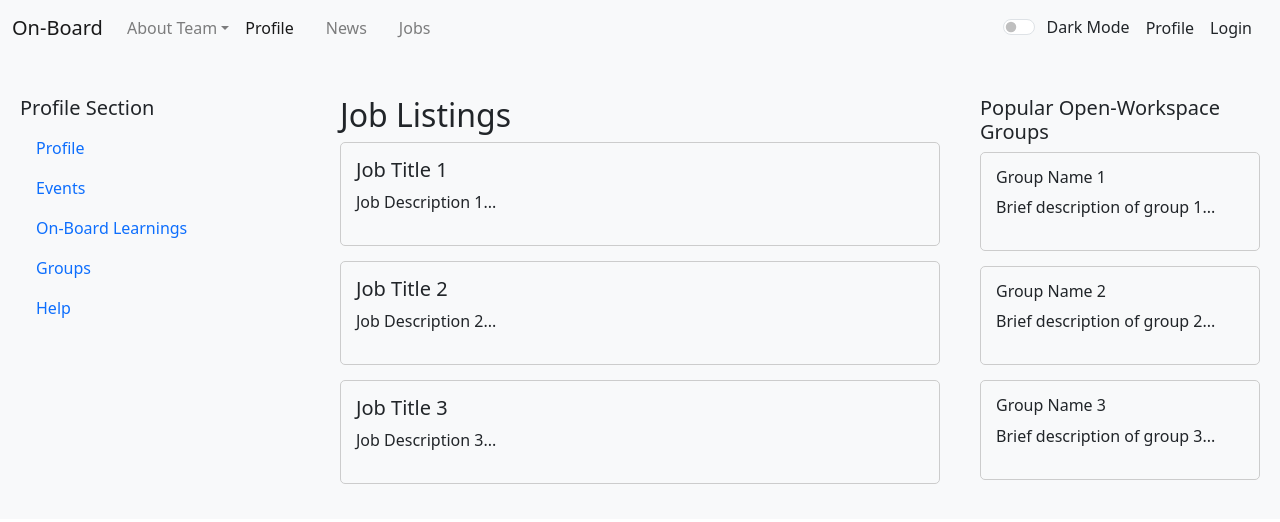
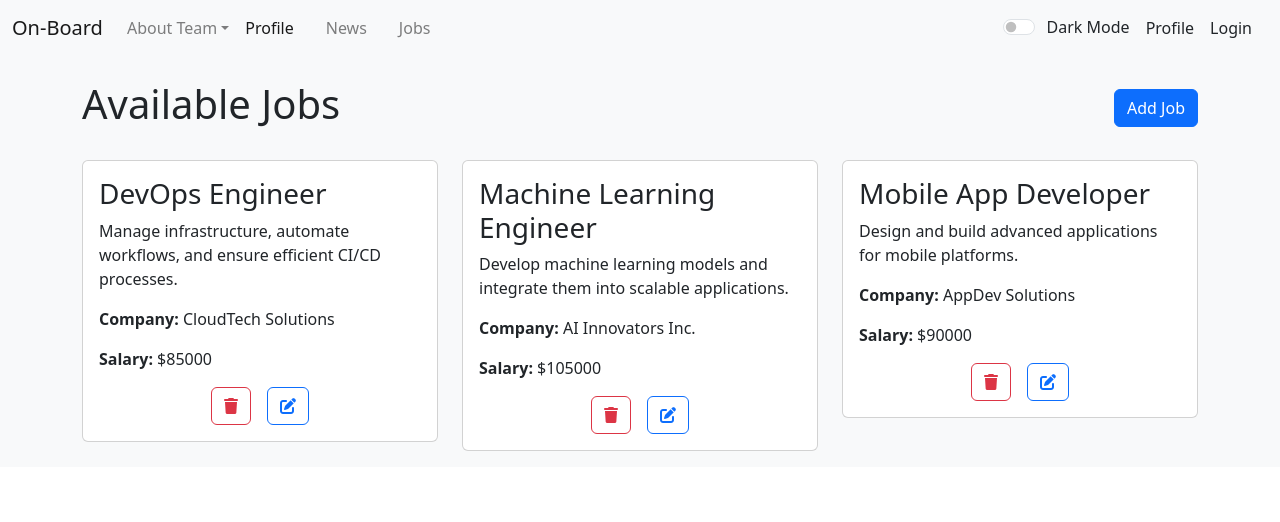
Before and after one commit to kru2710shna/On-Board, a React (Create React App) app in the folder client/: page /body in a window 1280 px wide. Shown: the top 522 px of the page. Built offline with nearby package versions, Linux system fonts and the light colour scheme; the HTML template or start-up script is replaced by a standard one.

Commit message:
Jobs Add

```diff
--- a/client/package.json
+++ b/client/package.json
@@ -3,6 +3,7 @@
   "version": "0.1.0",
   "private": true,
   "dependencies": {
+    "@fortawesome/fontawesome-free": "^6.6.0",
     "@testing-library/jest-dom": "^5.17.0",
     "@testing-library/react": "^13.4.0",
     "@testing-library/user-event": "^13.5.0",
--- a/client/src/App.js
+++ b/client/src/App.js
@@ -14,7 +14,7 @@ import EditProfile from './components/EditProfile';
 import News from './components/News';
 import Jobs from './components/Jobs';
 import JobState from './context/Jobs/JobsState';
-
+import AddJob from './components/AddJob'
 function App() {
     const [isDarkMode, setIsDarkMode] = useState(false);
     const [user, setUser] = useState({
@@ -71,6 +71,7 @@ function App() {
                         <Route path="/edit-profile" element={<EditProfile user={user} onSave={handleProfileSave} />} />
                         <Route path="/logout" element={<Logout />} />
                         <Route path="/news" element={<News isDarkMode={isDarkMode} />} />
+                        <Route path="/AddJob" element={<AddJob />} />
                     </Routes>
                 </Router>
             </div>
--- a/client/src/components/AboutPage.js
+++ b/client/src/components/AboutPage.js
@@ -1,7 +1,7 @@
 // src/components/AboutPage.js
 import React from 'react';
 import { Link } from 'react-router-dom';
-import { useContext } from 'react';
+
 
 const AboutPage = () => {
   return (
--- /dev/null
+++ b/client/src/components/AddJob.js
@@ -0,0 +1,83 @@
+import React, { useState, useContext } from 'react';
+import JobContext from '../context/Jobs/jobsContext';
+
+const AddJob = () => {
+  const { addJob } = useContext(JobContext);
+
+  const [jobDetails, setJobDetails] = useState({
+    jobTitle: '',
+    jobDescription: '',
+    jobCompany: '',
+    jobSalary: ''
+  });
+
+  const handleSubmit = (e) => {
+    e.preventDefault();
+    addJob(jobDetails);  // Call addJob to add the job to the context
+    setJobDetails({ jobTitle: '', jobDescription: '', jobCompany: '', jobSalary: '' });
+  };
+
+  const handleChange = (e) => {
+    setJobDetails({ ...jobDetails, [e.target.name]: e.target.value });
+  };
+
+  return (
+    <form onSubmit={handleSubmit}>
+      <div className="mb-3">
+        <label htmlFor="jobTitle" className="form-label">Job Title</label>
+        <input
+          type="text"
+          className="form-control"
+          id="jobTitle"
+          name="jobTitle"
+          onChange={handleChange}
+          placeholder="Enter job title"
+          value={jobDetails.jobTitle}
+          required
+        />
+      </div>
+      <div className="mb-3">
+        <label htmlFor="jobDescription" className="form-label">Job Description</label>
+        <textarea
+          className="form-control"
+          id="jobDescription"
+          name="jobDescription"
+          onChange={handleChange}
+          rows="4"
+          placeholder="Describe the job responsibilities and qualifications"
+          value={jobDetails.jobDescription}
+          required
+        ></textarea>
+      </div>
+      <div className="mb-3">
+        <label htmlFor="jobCompany" className="form-label">Company Name</label>
+        <input
+          type="text"
+          className="form-control"
+          id="jobCompany"
+          name="jobCompany"
+          onChange={handleChange}
+          placeholder="Enter company name"
+          value={jobDetails.jobCompany}
+          required
+        />
+      </div>
+      <div className="mb-3">
+        <label htmlFor="jobSalary" className="form-label">Salary</label>
+        <input
+          type="number"
+          className="form-control"
+          id="jobSalary"
+          name="jobSalary"
+          onChange={handleChange}
+          placeholder="Enter salary amount"
+          value={jobDetails.jobSalary}
+          required
+        />
+      </div>
+      <button type="submit" className="btn btn-primary w-100">Submit Job</button>
+    </form>
+  );
+}
+
+export default AddJob;
--- a/client/src/components/BodyPage.js
+++ b/client/src/components/BodyPage.js
@@ -1,76 +1,14 @@
 // src/components/BodyPage.js
 import React from 'react';
 import '../BodyPage.css'; // Optional: For additional styles
+import Jobs from './Jobs';
 
 const BodyPage = ({ isDarkMode }) => {
     return (
-        <div className={`container-fluid ${isDarkMode ? 'bg-dark text-white' : 'bg-light text-dark'}`}>
-            <div className="row" style={{ marginTop: '20px' }}>
-                {/* Left Column */}
-                <div className={`col-3 ${isDarkMode ? 'bg-secondary text-white' : 'bg-light text-dark'}`} style={{ padding: '20px' }}>
-                    <h5>Profile Section</h5>
-                    <ul className="nav flex-column">
-                        <li className="nav-item">
-                            <a className="nav-link active" href="#profile">Profile</a>
-                        </li>
-                        <li className="nav-item">
-                            <a className="nav-link" href="#events">Events</a>
-                        </li>
-                        <li className="nav-item">
-                            <a className="nav-link" href="#learning">On-Board Learnings</a>
-                        </li>
-                        <li className="nav-item">
-                            <a className="nav-link" href="#groups">Groups</a>
-                        </li>
-                        <li className="nav-item">
-                            <a className="nav-link" href="#help">Help</a>
-                        </li>
-                    </ul>
-                </div>
 
-                {/* Mid Column - Job Listings */}
-                <div className={`col-6 ${isDarkMode ? 'bg-secondary text-white' : 'bg-light text-dark'}`} style={{ padding: '20px' }}>
-                    <h2>Job Listings</h2>
-                    <div className="job-listings">
-                        {/* Job Posting Cards will go here */}
-                        <div className="job-card">
-                            <h5>Job Title 1</h5>
-                            <p>Job Description 1...</p>
-                        </div>
-                        <div className="job-card">
-                            <h5>Job Title 2</h5>
-                            <p>Job Description 2...</p>
-                        </div>
-                        <div className="job-card">
-                            <h5>Job Title 3</h5>
-                            <p>Job Description 3...</p>
-                        </div>
-                        {/* Add more job postings as needed */}
-                    </div>
-                </div>
-
-                {/* Right Column - Popular Open-Workspace Groups */}
-                <div className={`col-3 ${isDarkMode ? 'bg-secondary text-white' : 'bg-light text-dark'}`} style={{ padding: '20px' }}>
-                    <h5>Popular Open-Workspace Groups</h5>
-                    <div className="group-list">
-                        {/* Group Cards will go here */}
-                        <div className="group-card">
-                            <h6>Group Name 1</h6>
-                            <p>Brief description of group 1...</p>
-                        </div>
-                        <div className="group-card">
-                            <h6>Group Name 2</h6>
-                            <p>Brief description of group 2...</p>
-                        </div>
-                        <div className="group-card">
-                            <h6>Group Name 3</h6>
-                            <p>Brief description of group 3...</p>
-                        </div>
-                        {/* Add more groups as needed */}
-                    </div>
-                </div>
-            </div>
-        </div>
+        <>
+            <Jobs />
+        </>
     );
 };
 
--- a/client/src/components/Jobs.js
+++ b/client/src/components/Jobs.js
@@ -1,9 +1,11 @@
 import React, { useContext } from 'react';
+import { useNavigate } from 'react-router-dom';
 import JobContext from '../context/Jobs/jobsContext';
 import JobsItem from './JobsItem';
 import 'bootstrap/dist/css/bootstrap.min.css';
 
 const Jobs = () => {
+  const navigate = useNavigate();
   const context = useContext(JobContext);
   const { jobs } = context;
 
@@ -12,16 +14,26 @@ const Jobs = () => {
   }
 
   return (
-    <div className="container">
-      <h1 className="text-center my-4">Available Jobs</h1>
-      <div className="row">
-        {jobs.map((job) => (
-          <div key={job._id} className="col-md-4 mb-3"> {/* Column layout for each card */}
-            <JobsItem job={job} />
-          </div>
-        ))}
+    <>
+      <div className="container my-4">
+        <div className="d-flex justify-content-between align-items-center">
+          <h1>Available Jobs</h1>
+          <button
+            className="btn btn-primary"
+            onClick={() => navigate('/AddJob')}
+          >
+            Add Job
+          </button>
+        </div>
+        <div className="row mt-4">
+          {jobs.map((job) => (
+            <div key={job._id} className="col-md-4 mb-3">
+              <JobsItem job={job} />
+            </div>
+          ))}
+        </div>
       </div>
-    </div>
+    </>
   );
 };
 
--- a/client/src/components/JobsItem.js
+++ b/client/src/components/JobsItem.js
@@ -1,14 +1,25 @@
 import React from 'react';
 import 'bootstrap/dist/css/bootstrap.min.css';
+import '@fortawesome/fontawesome-free/css/all.min.css';
 
 const JobsItem = ({ job }) => {
   return (
-    <div className="card mb-3">
+    <div className="card">
       <div className="card-body">
         <h3 className="card-title">{job.jobTitle}</h3>
         <p className="card-text">{job.jobDescription}</p>
         <p className="card-text"><strong>Company:</strong> {job.jobCompany}</p>
         <p className="card-text"><strong>Salary:</strong> ${job.jobSalary}</p>
+
+        {/* Icon Section */}
+        <div className="d-flex justify-content-center mt-3">
+          <button className="btn btn-outline-danger mx-2">
+            <i className="fa-solid fa-trash"></i>
+          </button>
+          <button className="btn btn-outline-primary mx-2">
+            <i className="fa-solid fa-pen-to-square"></i>
+          </button>
+        </div>
       </div>
     </div>
   );
--- a/client/src/context/Jobs/JobsState.js
+++ b/client/src/context/Jobs/JobsState.js
@@ -35,8 +35,31 @@
 
   const [jobs, setJobs] = useState(initialJobs);
 
+  // Add Jobs
+  const addJob = (newJob) => {
+    const job = {
+      ...newJob,
+      _id: Date.now().toString(),  // Generate a unique ID for the new job
+      date: new Date().toISOString()
+    };
+    setJobs([...jobs, job]);  // Add the new job to the state without mutating it
+  };
+
+
+
+
+  // Delete Jobs
+  const deletejob = () => {
+
+  }
+
+  // Edit Jobs
+  const editjob = () => {
+
+  }
+
   return (
-      <JobContext.Provider value={{ jobs, setJobs }}>
+    <JobContext.Provider value={{ jobs, addJob, deletejob, editjob }}>
       {props.children}
     </JobContext.Provider>
   );
```
Also changed, not shown: 1 other file (tests, documents, lock files or other folders). Lines whose indentation alone changed are shown as unchanged.
